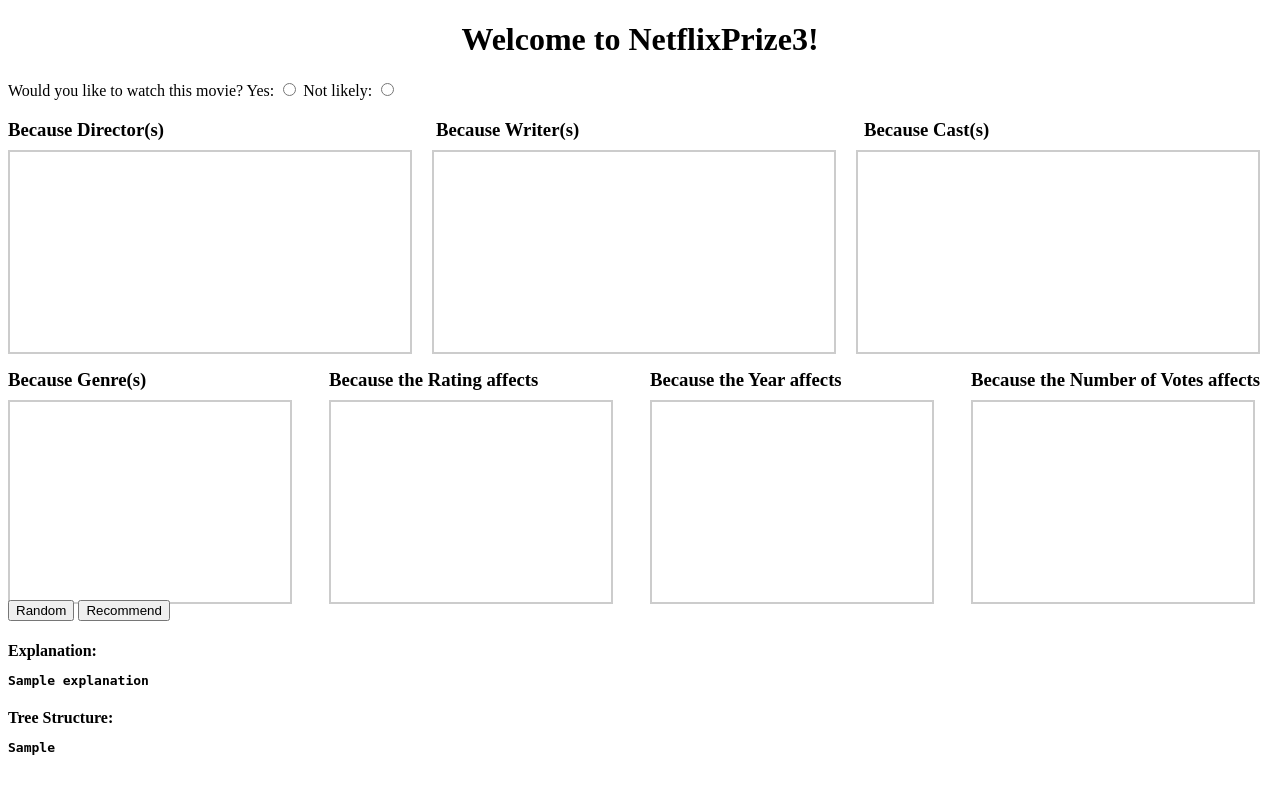
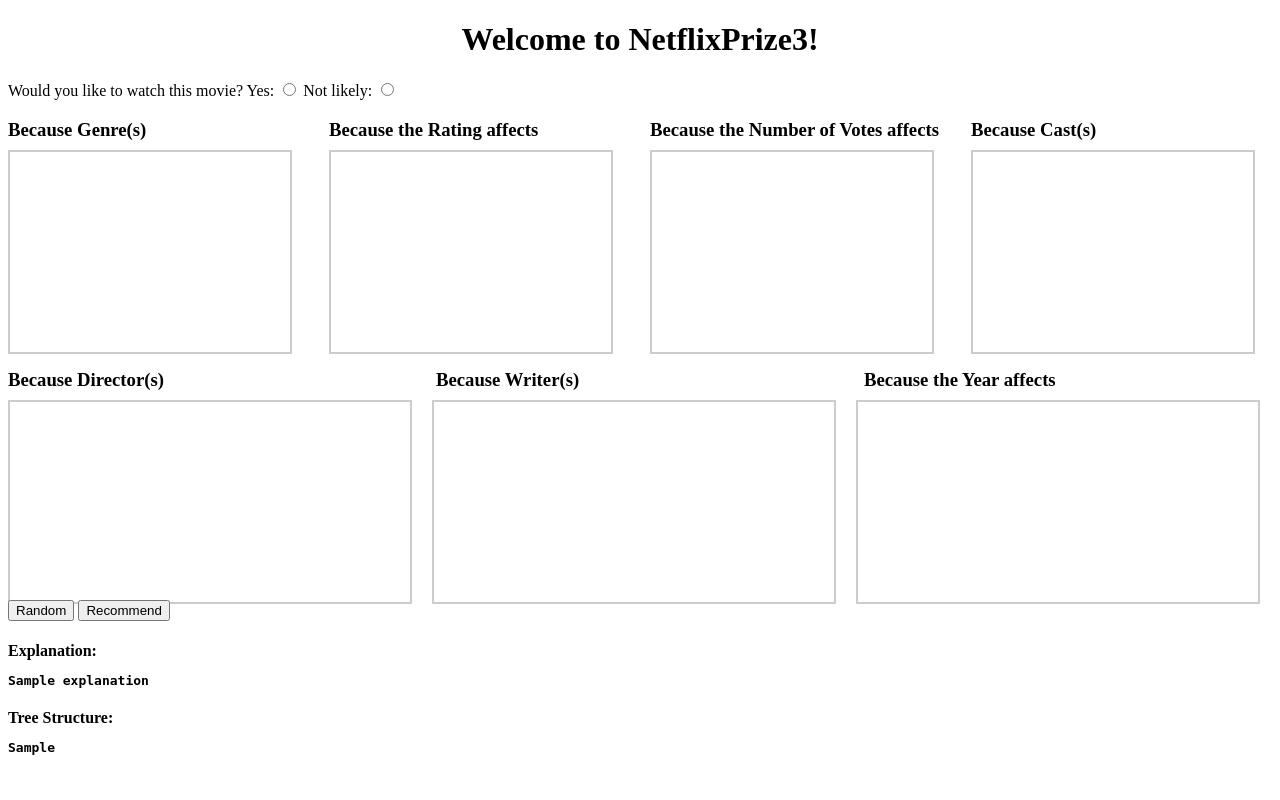
Before and after one commit to DYBCyrus/MovieRec_UserInterface, a Django app: template NetflixPrize3/templates/home.html in a window 1280 px wide. Run offline with Django 3.2, Linux system fonts and the light colour scheme; the template is opened without the code that fills it: most values are stand-ins (such as "Sample title", 1, 10 or a date in 2020); parts of the project's set-up code (start-up, migrations or seed data) failed here and were passed over; some libraries are stand-ins or nearby versions.

Commit message:
reorder the feature boxes

```diff
--- a/NetflixPrize3/templates/home.html
+++ b/NetflixPrize3/templates/home.html
@@ -8,8 +8,8 @@
         <style>
             .ui-autocomplete { height: 200px; width: 300px; overflow-y: scroll; overflow-x: scroll; }
             #title { width: 300px; }
-            .container { border:2px solid #ccc; width:280px; height: 200px; overflow-y: scroll; overflow-x: scroll; }
-            .container_top { border:2px solid #ccc; width:400px; height: 200px; overflow-y: scroll; overflow-x: scroll; }
+            .container { border:2px solid #ccc; width:400px; height: 200px; overflow-y: scroll; overflow-x: scroll; }
+            .container_top { border:2px solid #ccc; width:280px; height: 200px; overflow-y: scroll; overflow-x: scroll; }
             .box {
                 display: grid;
                 height: 200px;
@@ -20,14 +20,14 @@
             .box1 {
                 display: grid;
                 height: 50px;
-                grid-template-columns: repeat(4, 1fr);
+                grid-template-columns: repeat(3, 1fr);
                 grid-template-rows: 100px;
                 column-gap: 20px;
             }
             .box1_top {
                 display: grid;
                 height: 50px;
-                grid-template-columns: repeat(3, 1fr);
+                grid-template-columns: repeat(4, 1fr);
                 grid-template-rows: 100px;
                 column-gap: 20px;
             }
@@ -150,38 +150,38 @@
             <input name="likeChoice" id="dislike" type="radio" value="dislike">
 
             <div class="box1_top">
-                <h3>Because Director(s)</h3>
-                <h3>Because Writer(s)</h3>
+                <h3>Because Genre(s)</h3>
+                <h3>Because the Rating affects</h3>
+                <h3>Because the Number of Votes affects</h3>
                 <h3>Because Cast(s)</h3>
             </div>
 
             <div class="box">
-                <div id="directors" class="container_top"></div>
-                <div id="writers" class="container_top"></div>
+                <div id="genres" class="container_top"></div>
+                <div id="rating" class="container_top"></div>
+                <div id="numVotes" class="container_top"></div>
                 <div id="casts" class="container_top"></div>
             </div>
 
             <div class="box1">
-                <h3>Because Genre(s)</h3>
-                <h3>Because the Rating affects</h3>
+                <h3>Because Director(s)</h3>
+                <h3>Because Writer(s)</h3>
                 <h3>Because the Year affects</h3>
-                <h3>Because the Number of Votes affects</h3>
             </div>
 
             <div class="box">
-                <div id="genres" class="container"></div>
-                <div id="rating" class="container"></div>
+                <div id="directors" class="container"></div>
+                <div id="writers" class="container"></div>
                 <div id="year" class="container"></div>
-                <div id="numVotes" class="container"></div>
             </div>
             <script type="text/javascript">
+                feature_box("genres","genres");
+                feature_boolean("rating");
+                feature_boolean("numVotes");
+                feature_box("cast_name","casts");
                 feature_box("directors_names","directors");
                 feature_box("writers_names","writers");
-                feature_box("cast_name","casts");
-                feature_box("genres","genres");
-                feature_boolean("rating");
                 feature_boolean("year");
-                feature_boolean("numVotes");
                 movie_link();
                 document.getElementById("m_name").innerHTML =
                     "Title of recommended movie: " + {{movieData|safe}}["primaryTitle"];
```
